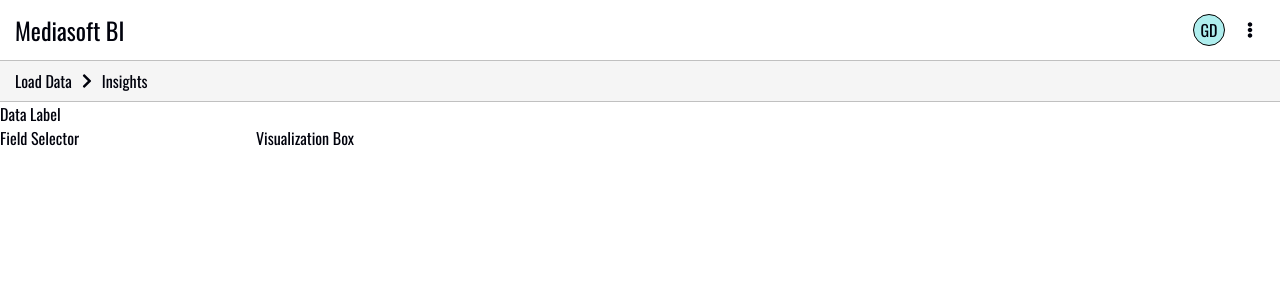
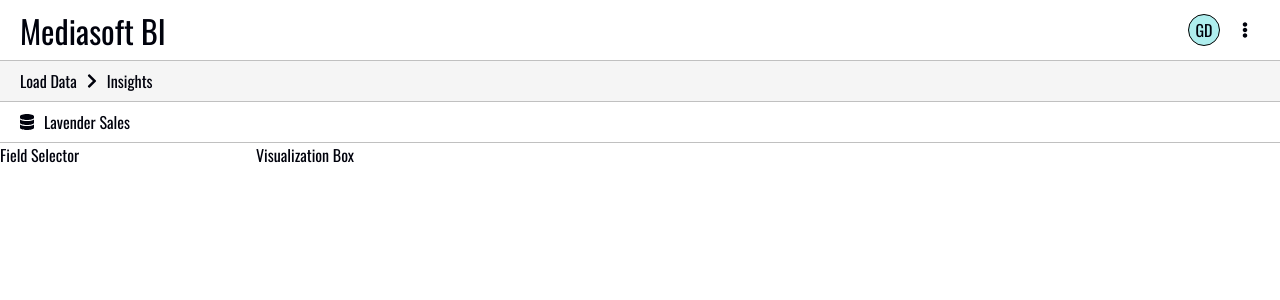
Before and after one commit to ZabirNur/mediasoftbi-web, a React (Create React App) app: page / in a window 1280 px wide. Shown: the top 300 px of the page. Built offline with nearby package versions, Linux system fonts and the light colour scheme.

Commit message:
add data label bar

```diff
--- a/src/components/DataLabel.jsx
+++ b/src/components/DataLabel.jsx
@@ -1,5 +1,23 @@
+import styled from 'styled-components'
+
+import { FontAwesomeIcon } from '@fortawesome/react-fontawesome'
+import { faDatabase } from '@fortawesome/free-solid-svg-icons'
+
+const StyledDataLabel = styled.div`
+  height: 40px;
+  display: flex;
+  align-items: center;
+  gap: 10px;
+  padding-left: 20px;
+  padding-left: 20px;
+  border-bottom: 1px solid silver;
+`
+
 export default () => {
   return (
-    <div>Data Label</div>
+    <StyledDataLabel>
+      <FontAwesomeIcon icon={faDatabase}/>
+      <span>Lavender Sales</span>
+    </StyledDataLabel>
   )
 }
--- a/src/components/HeaderBar.jsx
+++ b/src/components/HeaderBar.jsx
@@ -4,7 +4,7 @@
 import { faEllipsisV } from '@fortawesome/free-solid-svg-icons'
 
 const StyledProductName = styled.div`
-  font-size: 1.5rem;
+  font-size: 2rem;
   user-select: none;
 `
 
@@ -57,8 +57,8 @@
   justify-content: space-between;
   align-items: center;
   height: 60px;
-  padding-left: 15px;
-  padding-right: 15px;
+  padding-left: 20px;
+  padding-right: 20px;
   border-bottom: 1px solid silver;
 `
 
--- a/src/components/NavBar.jsx
+++ b/src/components/NavBar.jsx
@@ -9,8 +9,8 @@
   display: flex;
   gap: 10px;
   align-items: center;
-  padding-left: 15px;
-  padding-right: 15px;
+  padding-left: 20px;
+  padding-right: 20px;
   border-bottom: 1px solid silver;
 `
 
```
